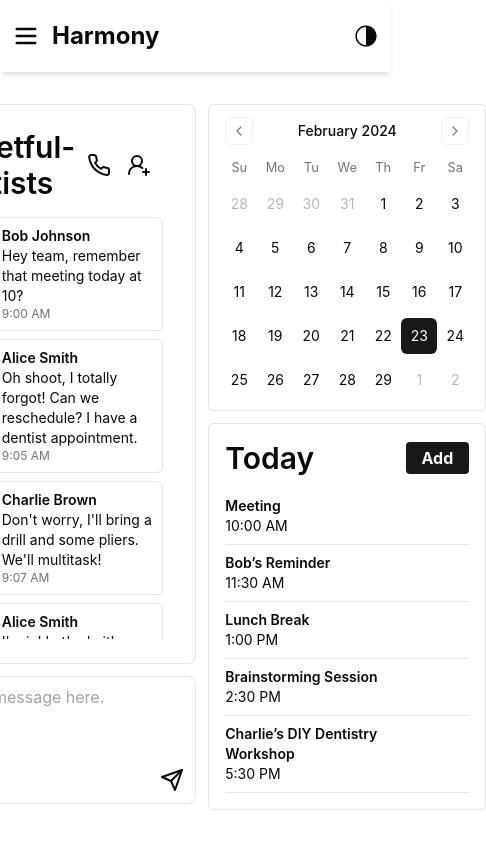
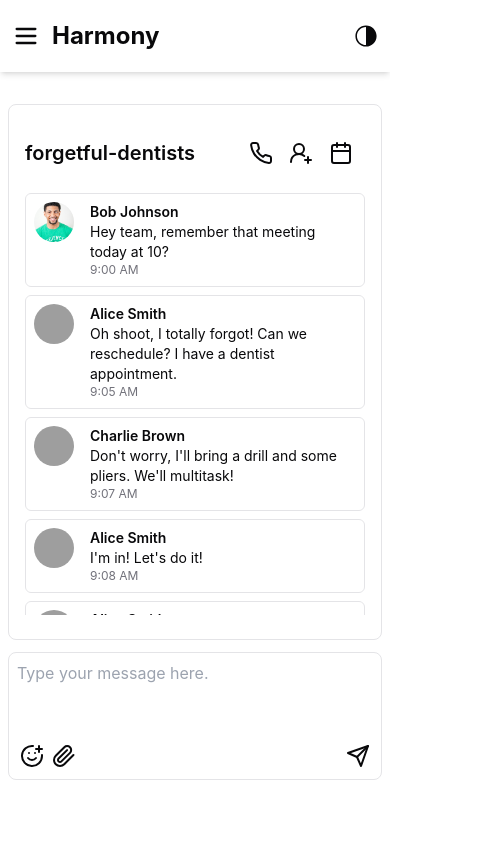
Before and after one commit to wyzhaobvt/harmony-client, a React (Vite) app: page /group in a window 390 px wide. Shown: the whole page, 486 px wide, since content can reach past the window. Built offline with nearby package versions, Linux system fonts and the light colour scheme; grey boxes are pictures that could not be loaded.

Commit message:
Message refactor, Improve responsiveness, Add send functionality

```diff
--- a/src/pages/group-dashboard/GroupDashboard.jsx
+++ b/src/pages/group-dashboard/GroupDashboard.jsx
@@ -1,96 +1,178 @@
-import React from 'react';
+import React, { useState } from 'react';
 import Message from './Message';
 import Event from './Event';
-import { Menu, Phone, Calendar, UserRoundPlus } from 'lucide-react';
+import { Phone, Calendar, UserRoundPlus } from 'lucide-react';
 import { Calendar as CustomCalendar } from '@/components/ui/calendar';
+import {
+  Dialog,
+  DialogContent,
+  DialogDescription,
+  DialogHeader,
+  DialogTitle,
+  DialogTrigger,
+} from '@/components/ui/dialog';
 import Textarea from './Textarea';
 import './GroupDashboard.css';
 
 function GroupDashboard() {
   const [date, setDate] = React.useState(new Date());
+
+  const [messages, setMessages] = useState([
+    {
+      name: 'Bob Johnson',
+      message: 'Hey team, remember that meeting today at 10?',
+      time: '9:00 AM',
+      avatar: 'src\\assets\\img\\pexels-justin-shaifer-1222271.jpg',
+    },
+    {
+      name: 'Alice Smith',
+      message:
+        'Oh shoot, I totally forgot! Can we reschedule? I have a dentist appointment.',
+      time: '9:05 AM',
+      avatar: 'src\\assets\\img\\pexels-andrea-piacquadio-774909.jpg',
+    },
+    {
+      name: 'Charlie Brown',
+      message:
+        "Don't worry, I'll bring a drill and some pliers. We'll multitask!",
+      time: '9:07 AM',
+      avatar: 'src\\assets\\img\\pexels-nitin-khajotia-1516680.jpg',
+    },
+    {
+      name: 'Alice Smith',
+      message: "I'm in! Let's do it!",
+      time: '9:08 AM',
+      avatar: 'src\\assets\\img\\pexels-andrea-piacquadio-774909.jpg',
+    },
+    {
+      name: 'Alice Smith',
+      message: "I'm in! Let's do it!",
+      time: '9:08 AM',
+      avatar: 'src\\assets\\img\\pexels-andrea-piacquadio-774909.jpg',
+    },
+    {
+      name: 'Alice Smith',
+      message: "I'm in! Let's do it!",
+      time: '9:08 AM',
+      avatar: 'src\\assets\\img\\pexels-andrea-piacquadio-774909.jpg',
+    },
+    {
+      name: 'Alice Smith',
+      message: "I'm in! Let's do it!",
+      time: '9:08 AM',
+      avatar: 'src\\assets\\img\\pexels-andrea-piacquadio-774909.jpg',
+    },
+    {
+      name: 'Alice Smith',
+      message: "I'm in! Let's do it!",
+      time: '9:08 AM',
+      avatar: 'src\\assets\\img\\pexels-andrea-piacquadio-774909.jpg',
+    },
+    {
+      name: 'Alice Smith',
+      message: "I'm in! Let's do it!",
+      time: '9:08 AM',
+      avatar: 'src\\assets\\img\\pexels-andrea-piacquadio-774909.jpg',
+    },
+    {
+      name: 'Alice Smith',
+      message: "I'm in! Let's do it!",
+      time: '9:08 AM',
+      avatar: 'src\\assets\\img\\pexels-andrea-piacquadio-774909.jpg',
+    },
+  ]);
+
+  const events = [
+    {
+      name: 'Meeting',
+      time: '10:00 AM',
+    },
+    {
+      name: 'Bob’s Reminder',
+      time: '11:30 AM',
+    },
+    {
+      name: 'Lunch Break',
+      time: '1:00 PM',
+    },
+    {
+      name: 'Brainstorming Session',
+      time: '2:30 PM',
+    },
+    {
+      name: 'Charlie’s DIY Dentistry Workshop',
+      time: '5:30 PM',
+    },
+  ];
+
+  const addMessage = (newMessage) => {
+    setMessages((prevMessages) => [...prevMessages, newMessage]);
+  };
+
   return (
-    <div className="md:w-7/12 flex justify-center h-[100px]">
+    <div className="md:w-3/4 xl:w-7/12 flex justify-center px-2">
       <div className="content-body flex w-full">
-        <div className="chat me-3 w-full ">
-          <div className="chatbox border border-input rounded-lg px-8 py-6 gap-4 mb-3">
+        <div className="chat xl:me-3 w-full ">
+          <div className="chatbox border border-input rounded-lg px-4 xl:px-8 py-6 gap-4 mb-3">
             <div className="chatbox--header flex items-center mb-4">
-              <h1 className="font-semibold text-3xl me-auto">
+              <h1 className="font-semibold text-xl sm:text-2xl xl:text-3xl me-auto">
                 forgetful-dentists
               </h1>
               <div className="icons flex gap-4 p-3">
                 <Phone size={24} />
                 <UserRoundPlus size={24} />
+                <Dialog>
+                  <DialogTrigger>
+                    <Calendar size={24} className="xl:hidden" />
+                  </DialogTrigger>
+                  <DialogContent className="w-fit p-12">
+                    <CustomCalendar
+                      mode="single"
+                      selected={date}
+                      onSelect={setDate}
+                      className="rounded-md border border-input h-fit mb-3"
+                    />
+                    <div className="day-breakdown rounded-md border border-input p-4">
+                      <div className="flex justify-between items-center mb-3">
+                        <h1 className="font-semibold text-3xl">Today</h1>
+                        <button className="bg-primary text-primary-foreground hover:bg-primary/90 font-bold py-1 px-4 rounded">
+                          Add
+                        </button>
+                      </div>
+                      <div className="events">
+                        <Event name="Meeting" time="10:00 AM" />
+                        <Event name="Bob’s Reminder" time="11:30 AM" />
+                        <Event name="Lunch Break" time="1:00 PM" />
+                        <Event name="Brainstorming Session" time="2:30 PM" />
+                        <Event
+                          name="Charlie’s DIY Dentistry Workshop"
+                          time="5:30 PM"
+                        />
+                      </div>
+                    </div>
+                  </DialogContent>
+                </Dialog>
               </div>
             </div>
-            <div className="chat-messages overflow-y-auto max-h-[50vh] custom-scrollbar">
-              <Message
-                name="Bob Johnson"
-                message="Hey team, remember that meeting today at 10?"
-                time="9:00 AM"
-                avatar="src\assets\img\pexels-justin-shaifer-1222271.jpg"
-              />
-              <Message
-                name="Alice Smith"
-                message="Oh shoot, I totally forgot! Can we reschedule? I have a dentist appointment."
-                time="9:05 AM"
-                avatar="src\assets\img\pexels-andrea-piacquadio-774909.jpg"
-              />
-              <Message
-                name="Charlie Brown"
-                message="Don't worry, I'll bring a drill and some pliers. We'll multitask!"
-                time="9:07 AM"
-                avatar="src\assets\img\pexels-nitin-khajotia-1516680.jpg"
-              />
-              <Message
-                name="Alice Smith"
-                message="I'm in! Let's do it!"
-                time="9:08 AM"
-                avatar="src\assets\img\pexels-andrea-piacquadio-774909.jpg"
-              />
-              <Message
-                name="Alice Smith"
-                message="I'm in! Let's do it!"
-                time="9:08 AM"
-                avatar="src\assets\img\pexels-andrea-piacquadio-774909.jpg"
-              />
-              <Message
-                name="Alice Smith"
-                message="I'm in! Let's do it!"
-                time="9:08 AM"
-                avatar="src\assets\img\pexels-andrea-piacquadio-774909.jpg"
-              />
-              <Message
-                name="Alice Smith"
-                message="I'm in! Let's do it!"
-                time="9:08 AM"
-                avatar="src\assets\img\pexels-andrea-piacquadio-774909.jpg"
-              />
-              <Message
-                name="Alice Smith"
-                message="I'm in! Let's do it!"
-                time="9:08 AM"
-                avatar="src\assets\img\pexels-andrea-piacquadio-774909.jpg"
-              />
-              <Message
-                name="Alice Smith"
-                message="I'm in! Let's do it!"
-                time="9:08 AM"
-                avatar="src\assets\img\pexels-andrea-piacquadio-774909.jpg"
-              />
-              <Message
-                name="Alice Smith"
-                message="I'm in! Let's do it!"
-                time="9:08 AM"
-                avatar="src\assets\img\pexels-andrea-piacquadio-774909.jpg"
-              />
+            <div className="chat-messages overflow-y-auto h-[50vh] custom-scrollbar">
+              {messages.map((message, index) => (
+                <Message
+                  key={index}
+                  name={message.name}
+                  message={message.message}
+                  time={message.time}
+                  avatar={message.avatar}
+                />
+              ))}
             </div>
           </div>
           <Textarea
             placeholder="Type your message here."
             className="resize-none"
+            addMessage={addMessage}
           />
         </div>
-        <div className="utils max-w-min">
+        <div className="utils max-w-min hidden xl:block">
           <CustomCalendar
             mode="single"
             selected={date}
@@ -104,12 +186,10 @@ function GroupDashboard() {
                 Add
               </button>
             </div>
-            <div className="events">
-              <Event name="Meeting" time="10:00 AM" />
-              <Event name="Bob’s Reminder" time="11:30 AM" />
-              <Event name="Lunch Break" time="1:00 PM" />
-              <Event name="Brainstorming Session" time="2:30 PM" />
-              <Event name="Charlie’s DIY Dentistry Workshop" time="5:30 PM" />
+            <div className="event-list">
+              {events.map((event, index) => (
+                <Event key={index} name={event.name} time={event.time} />
+              ))}
             </div>
           </div>
         </div>
--- a/src/pages/group-dashboard/Textarea.jsx
+++ b/src/pages/group-dashboard/Textarea.jsx
@@ -3,7 +3,7 @@ import { Send, SmilePlus, Paperclip } from 'lucide-react';
 import data from '@emoji-mart/data';
 import Picker from '@emoji-mart/react';
 
-function Textarea({ placeholder, className }) {
+function Textarea({ placeholder, className, addMessage }) {
   const [showEmojiPicker, setShowEmojiPicker] = useState(false);
   const [text, setText] = useState('');
   const emojiPickerRef = useRef(null);
@@ -28,13 +28,45 @@ function Textarea({ placeholder, className }) {
     };
   }, [emojiPickerRef]);
 
+  const sendMessage = async () => {
+    if (!text) return;
+    const response = await fetch('https://randomuser.me/api/');
+    const data = await response.json();
+    const user = data.results[0];
+
+    const currentTime = new Date();
+    let hours = currentTime.getHours();
+    let minutes = currentTime.getMinutes();
+    const ampm = hours >= 12 ? 'PM' : 'AM';
+
+    hours = hours % 12;
+    hours = hours ? hours : 12;
+    minutes = minutes < 10 ? '0' + minutes : minutes;
+
+    const formattedTime = `${hours}:${minutes} ${ampm}`;
+
+    addMessage({
+      name: `${user.name.first} ${user.name.last}`,
+      message: text,
+      time: formattedTime,
+      avatar: user.picture.large,
+    });
+    setText('');
+  };
+
   return (
     <div className="relative w-full flex flex-col">
       <textarea
         value={text}
         onChange={(e) => setText(e.target.value)}
+        onKeyDown={(e) => {
+          if (e.key === 'Enter' && !e.shiftKey) {
+            e.preventDefault();
+            sendMessage();
+          }
+        }}
         placeholder={placeholder}
-        className={`${className} w-full h-32 p-2 bg-background border border-input rounded-lg resize-none focus:outline-none focus:border-primary transition-all duration-200 ease-in-out pr-20`}
+        className={`${className} w-full min-h-32 p-2 bg-background border border-input rounded-lg resize-none focus:outline-none focus:border-primary transition-all duration-200 ease-in-out pr-20`}
       />
       <div className="icons">
         <div className="absolute left-3 bottom-3 transform space-x-2 flex items-center">
@@ -44,7 +76,7 @@ function Textarea({ placeholder, className }) {
           <Paperclip size={24} />
         </div>
         <div className="absolute right-3 bottom-3 transform space-x-2 flex items-center">
-          <Send size={24} />
+          <Send size={24} onClick={sendMessage} />
         </div>
       </div>
       {showEmojiPicker && (
```
Also changed, not shown: src/pages/group-dashboard/Message.jsx (+10 -2 lines).
